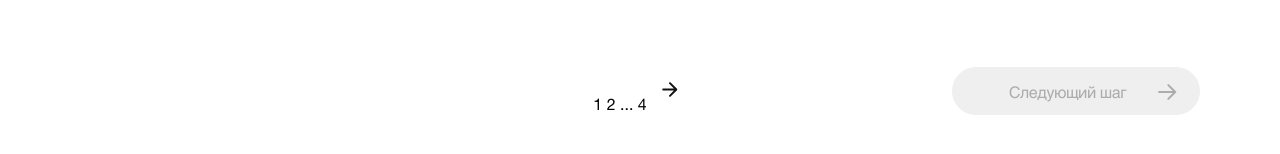
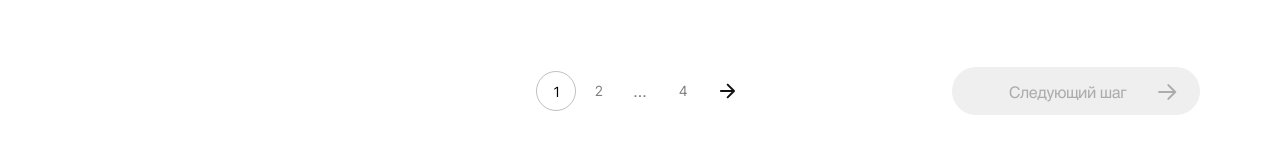
Before and after one commit to Alex-Viet/movie-production-params, a Next.js app: page / in a window 1280 px wide. Shown: the part 798-952 px from the top of the page. Built offline with nearby package versions, Linux system fonts and the light colour scheme.

Commit message:
Добавлены пагинация и анимация

```diff
--- /dev/null
+++ b/src/app/animation/index.tsx
@@ -0,0 +1,18 @@
+export const errorAnimation = {
+  initial: { opacity: 0, color: 'rgba(0, 0, 0, 0.19)' },
+  animate: {
+    opacity: 1,
+    color: '#be1f2a',
+    transition: { duration: 0.5 },
+  },
+  exit: {
+    opacity: 0,
+    color: 'rgba(0, 0, 0, 0.19)',
+    transition: { duration: 0.5 },
+  },
+};
+
+export const pulseAnimation = {
+  initial: { scale: 1.05 },
+  animate: { scale: 0.95, transition: { yoyo: Infinity, duration: 0.5 } },
+};
--- a/src/app/components/dropdown-input/DropdownInput.tsx
+++ b/src/app/components/dropdown-input/DropdownInput.tsx
@@ -1,5 +1,7 @@
 import { useState } from 'react';
 import { DropdownInputProps } from '@/app/types';
+import { motion } from 'framer-motion';
+import { errorAnimation } from '@/app/animation';
 import styles from './styles/DropdownInput.module.scss';
 
 const DropdownInput: React.FC<DropdownInputProps> = ({
@@ -51,7 +53,17 @@ const DropdownInput: React.FC<DropdownInputProps> = ({
           readOnly
           required
         />
-        {error && <span className={styles.errorMessage}>Заполните поле</span>}
+        {error && (
+          <motion.span
+            className={styles.errorMessage}
+            variants={errorAnimation}
+            initial="initial"
+            animate="animate"
+            exit="exit"
+          >
+            Заполните поле
+          </motion.span>
+        )}
       </label>
       {isOpen && (
         <ul className={styles.dropdownMenu}>
--- /dev/null
+++ b/src/app/components/pagination/Pagination.tsx
@@ -0,0 +1,63 @@
+import { FC, useState } from 'react';
+import { PaginationProps } from '@/app/types';
+import styles from './styles/Pagination.module.scss';
+
+const Pagination: FC<PaginationProps> = ({ totalPages }) => {
+  const [currentPage, setCurrentPage] = useState(1);
+
+  const handleNextStep = () => {
+    if (currentPage < totalPages) {
+      setCurrentPage((prev) => prev + 1);
+    }
+  };
+
+  const handlePageChange = (page: number) => {
+    setCurrentPage(page);
+  };
+
+  return (
+    <div className={styles.paginationContainer}>
+      <div className={styles.pagination}>
+        <button
+          className={`${styles.page} ${currentPage === 1 ? styles.active : ''}`}
+          onClick={() => handlePageChange(1)}
+        >
+          1
+        </button>
+        <button
+          className={`${styles.page} ${currentPage === 2 ? styles.active : ''}`}
+          onClick={() => handlePageChange(2)}
+        >
+          2
+        </button>
+        <span className={styles.dots}>...</span>
+        <button
+          className={`${styles.page} ${currentPage === totalPages ? styles.active : ''}`}
+          onClick={() => handlePageChange(totalPages)}
+        >
+          {totalPages}
+        </button>
+      </div>
+      <button
+        className={styles.buttonRight}
+        onClick={handleNextStep}
+        disabled={currentPage === totalPages}
+      >
+        <svg
+          width="40"
+          height="40"
+          viewBox="0 0 40 40"
+          fill="none"
+          xmlns="http://www.w3.org/2000/svg"
+        >
+          <path
+            d="M17 21C16.4477 21 16 20.5523 16 20C16 19.4477 16.4477 19 17 19L17 21ZM30.7071 19.2929C31.0976 19.6834 31.0976 20.3166 30.7071 20.7071L24.3431 27.0711C23.9526 27.4616 23.3195 27.4616 22.9289 27.0711C22.5384 26.6805 22.5384 26.0474 22.9289 25.6569L28.5858 20L22.9289 14.3431C22.5384 13.9526 22.5384 13.3195 22.9289 12.9289C23.3195 12.5384 23.9526 12.5384 24.3431 12.9289L30.7071 19.2929ZM17 19L30 19L30 21L17 21L17 19Z"
+            fill="#121212"
+          />
+        </svg>
+      </button>
+    </div>
+  );
+};
+
+export default Pagination;
--- /dev/null
+++ b/src/app/components/pagination/styles/Pagination.module.scss
@@ -0,0 +1,70 @@
+.paginationContainer {
+  position: absolute;
+  top: 50%;
+  left: 50%;
+  transform: translate(-50%, -50%);
+  display: flex;
+  gap: 2px;
+}
+
+.pagination {
+  display: flex;
+  justify-content: center;
+  gap: 2px;
+}
+
+.page {
+  width: 40px;
+  height: 40px;
+  font-family: var(--font-interTight-regular);
+  font-size: 14px;
+  line-height: 143%;
+  text-align: center;
+  color: rgba(0, 0, 0, 0.5);
+  cursor: pointer;
+  padding: 10px 17px;
+  background: transparent;
+  transition: all 0.3s ease;
+
+  &:hover {
+    color: #555;
+  }
+}
+
+.active {
+  border: 0.5px solid rgba(0, 0, 0, 0.25);
+  border-radius: 44px;
+  color: #000;
+}
+
+.dots {
+  width: 40px;
+  height: 40px;
+  display: flex;
+  align-items: center;
+  justify-content: center;
+  color: rgba(0, 0, 0, 0.5);
+}
+
+.buttonRight {
+  display: flex;
+  align-items: center;
+  justify-content: center;
+  background: none;
+  border: none;
+  cursor: pointer;
+  margin-left: auto;
+
+  svg {
+    transition: transform 0.3s ease;
+
+    &:hover {
+      transform: translateX(4px);
+    }
+  }
+
+  &:disabled {
+    color: #ccc;
+    cursor: not-allowed;
+  }
+}
--- a/src/app/page.module.scss
+++ b/src/app/page.module.scss
@@ -138,13 +138,6 @@
   margin-top: 94px;
 }
 
-.pagination {
-  position: absolute;
-  top: 50%;
-  left: 50%;
-  transform: translate(-50%, -50%);
-}
-
 .confirmButton {
   width: 248px;
   height: 48px;
--- a/src/app/page.tsx
+++ b/src/app/page.tsx
@@ -3,7 +3,10 @@ import { useEffect, useState } from 'react';
 import { FormData } from './types';
 import DropdownInput from './components/dropdown-input/DropdownInput';
 import { countries, formats, genres } from './mockData';
+import { motion } from 'framer-motion';
+import { errorAnimation, pulseAnimation } from './animation';
 import styles from './page.module.scss';
+import Pagination from './components/pagination/Pagination';
 
 export default function Home() {
   const initialData: FormData = {
@@ -84,9 +87,14 @@ export default function Home() {
         <div className={styles.titleContainer}>
           <h1 className={styles.title}>Производственные параметры фильма</h1>
           <div className={styles.cancelBtnContainer}>
-            <button className={styles.button} onClick={handleCancel}>
+            <motion.button
+              className={styles.button}
+              onClick={handleCancel}
+              whileHover={{ scale: 1.05 }}
+              whileTap={{ scale: 0.95 }}
+            >
               Отменить заполнение
-            </button>
+            </motion.button>
           </div>
         </div>
         <div className={styles.formContainer}>
@@ -105,7 +113,15 @@ export default function Home() {
               required
             />
             {errors.projectName && (
-              <span className={styles.errorMessage}>Заполните поле</span>
+              <motion.span
+                className={styles.errorMessage}
+                variants={errorAnimation}
+                initial="initial"
+                animate="animate"
+                exit="exit"
+              >
+                Заполните поле
+              </motion.span>
             )}
           </label>
           <DropdownInput
@@ -189,25 +205,16 @@ export default function Home() {
           </div>
         </div>
         <div className={styles.bottomContainer}>
-          <div className={styles.pagination}>
-            1 2 ... 4
-            <svg
-              width="40"
-              height="40"
-              viewBox="0 0 40 40"
-              fill="none"
-              xmlns="http://www.w3.org/2000/svg"
-            >
-              <path
-                d="M17 21C16.4477 21 16 20.5523 16 20C16 19.4477 16.4477 19 17 19L17 21ZM30.7071 19.2929C31.0976 19.6834 31.0976 20.3166 30.7071 20.7071L24.3431 27.0711C23.9526 27.4616 23.3195 27.4616 22.9289 27.0711C22.5384 26.6805 22.5384 26.0474 22.9289 25.6569L28.5858 20L22.9289 14.3431C22.5384 13.9526 22.5384 13.3195 22.9289 12.9289C23.3195 12.5384 23.9526 12.5384 24.3431 12.9289L30.7071 19.2929ZM17 19L30 19L30 21L17 21L17 19Z"
-                fill="#121212"
-              />
-            </svg>
-          </div>
-          <button
+          <Pagination totalPages={4} />
+          <motion.button
             className={`${styles.button} ${styles.confirmButton}`}
             onClick={(e) => handleNextStep(e)}
             disabled={!isNextStepActive}
+            whileHover={{ scale: 1.05 }}
+            whileTap={{ scale: 0.95 }}
+            variants={isNextStepActive ? pulseAnimation : {}}
+            initial="initial"
+            animate={isNextStepActive ? 'animate' : 'initial'}
           >
             Следующий шаг
             <svg
@@ -224,7 +231,7 @@ export default function Home() {
                 strokeLinejoin="round"
               />
             </svg>
-          </button>
+          </motion.button>
         </div>
       </form>
     </main>
--- a/src/app/types/index.tsx
+++ b/src/app/types/index.tsx
@@ -16,6 +16,10 @@ export interface DropdownInputProps {
   value: string[];
   onChange: (name: string, selected: string[]) => void;
   onBlur?: () => void;
-  error?: boolean ;
+  error?: boolean;
   setErrors: React.Dispatch<React.SetStateAction<{ [key: string]: boolean }>>;
 }
+
+export interface PaginationProps {
+  totalPages: number;
+}
```
